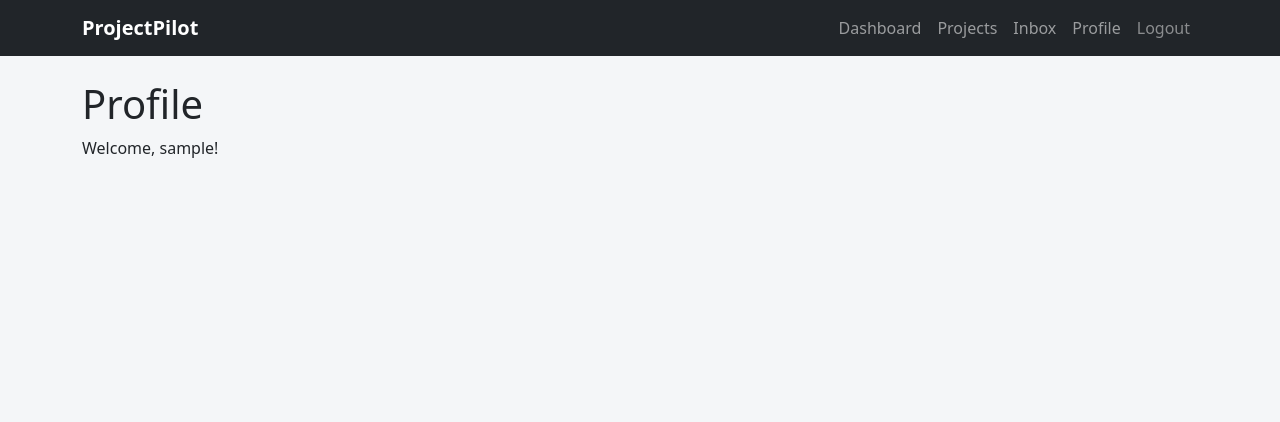
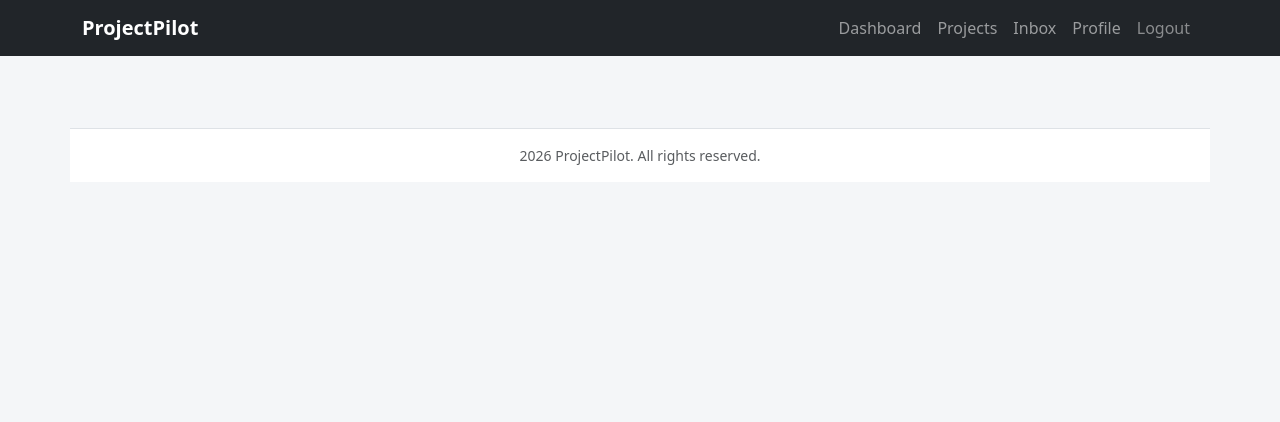
Before and after one commit to ScriptusDigital/Frameworks_Assignment, a Django app: page /users/profile/ in a window 1280 px wide. Shown: the top 422 px of the page. Run offline with Django 5.2, Linux system fonts and the light colour scheme; the visitor is signed in with stand-in values (Sample User, id 1).

Commit message:
style: starting profile view page

```diff
--- a/templates/users/profile.html
+++ b/templates/users/profile.html
@@ -1,6 +1,12 @@
 {% extends "base.html" %}
 
 {% block content %}
-<h1>Profile</h1>
-<p>Welcome, {{ user.username }}!</p>
+
+
+
+<div class="row justify-content-center"?
+
+
+
+
 {% endblock %}
```
